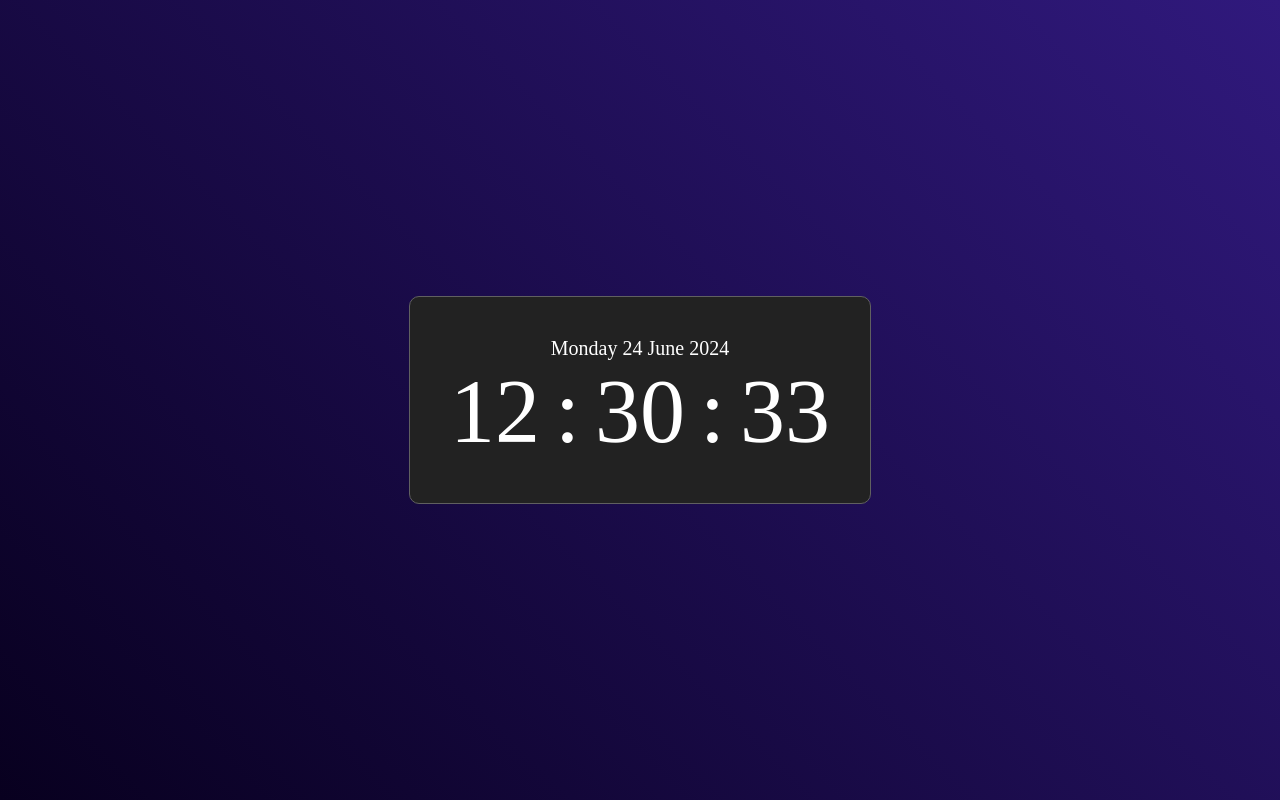
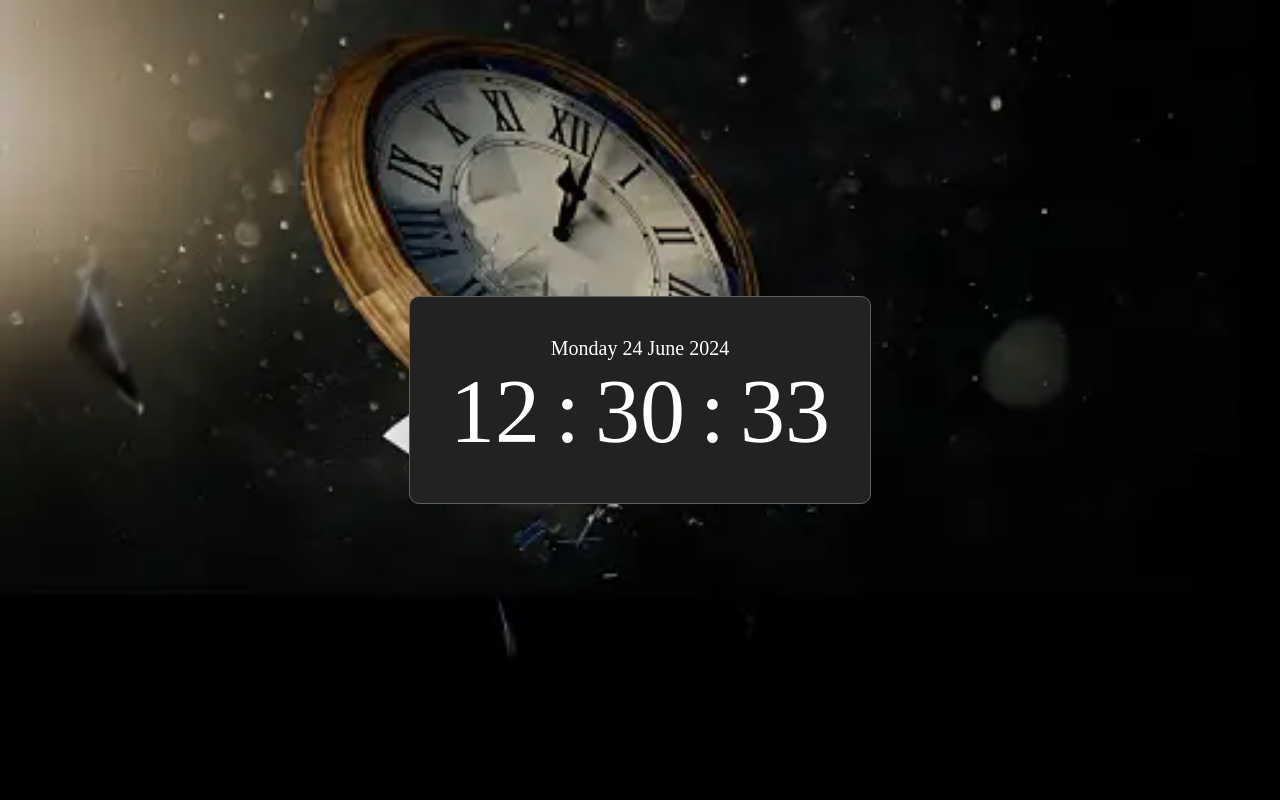
Before and after one commit to Jitender-verma01/Digital-Clock, a plain HTML site: page index.html in a window 1280 px wide. Drawn offline with Linux system fonts and the light colour scheme.

Commit message:
Update style.css
add bg

```diff
--- a/style.css
+++ b/style.css
@@ -13,6 +13,9 @@ body{
     background: linear-gradient(45deg,#08001f,#30197d);
     color: #fff;
     position: relative;
+    background-image: url("bg1.webp");
+    background-size: cover;
+    background-repeat: no-repeat;
 }
 .clock{
     border: 1px solid #606060;
```
